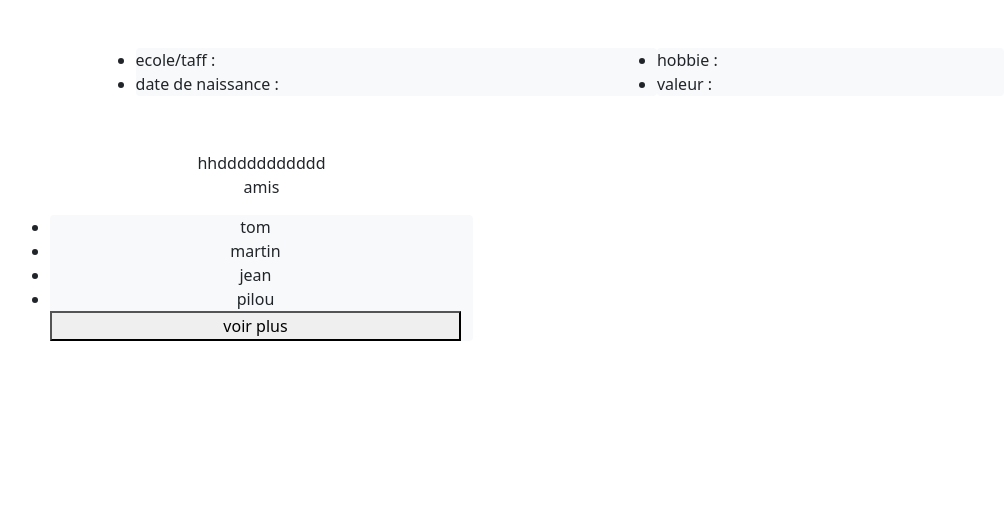
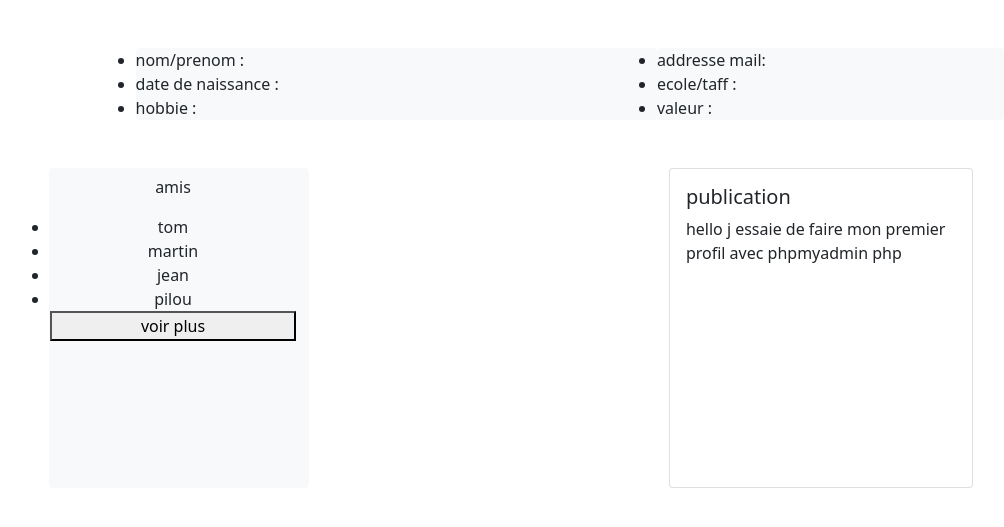
Before and after one commit to dorianstorella/CHAT, a PHP site: page /interface_profil.php in a window 1280 px wide. Shown: the part 118-645 px from the top of the page, without its empty margins (70-1074 px from the left). Run offline with PHP 8.4, Linux system fonts and the light colour scheme; the visitor is signed in with stand-in values (Sample User, id 1); some libraries are stand-ins or nearby versions.

Commit message:
card prochainement add pic

```diff
--- a/interface_utilisateur/interface_profil.php
+++ b/interface_utilisateur/interface_profil.php
@@ -24,28 +24,44 @@
     <div class="col-1"></div>
     <!--    INFORMATION      -->
     <ul class="list-group bg-light col-6">
-    <li class="list-goup-item">ecole/taff :</li>
+    <li class="list-goup-item">nom/prenom :</li>
     <li class="list-goup-item">date de naissance :</li>
+    <li class="list-goup-item">hobbie :</li>
     </ul>
     <ul class="list-group bg-light col-4">
-    <li class="list-goup-item">hobbie :</li>
+    <li class="list-goup-item">addresse mail:</li>
+    <li class="list-goup-item">ecole/taff :</li>
     <li class="list-goup-item">valeur :</li>
     </ul>
     </div>
     <!--          END            -->
     </section>
 
-    <section class="container-fluid btn mb-5" id="amis">
-    <div class="row col-5">
-    <div class="">hhddddddddddd</div>
+    <section class="container-fluid mb-5" id="amis">
+    <div class="row">
+
+    <ul class="list-group bg-light btn col-3">
     <p>amis</p>
-    <ul class="list-group bg-light">
     <li class="list-goup-item">tom</li>
     <li class="list-goup-item">martin</li>
     <li class="list-goup-item">jean</li>
     <li class="list-goup-item">pilou</li>
     <button>voir plus</button>
     </ul>
+    <div class="col-4"></div>
+    <div class="col-5 ">
+    <div class="card" style="width: 19rem; height: 20rem;">
+    <div class="card-body">
+    <h5 class="card-title">publication</h5>
+    <p class="card-text" id="message"> hello j essaie de faire mon premier profil avec phpmyadmin php</p>
+
+     </div>
+    </div>
+
+
+
+
+    </div>
     </div>
     </section>
     <!--      AFFICHER AMIS     -->
```
Also changed, not shown: interface_utilisateur/functionality/profilePic.php (added).
